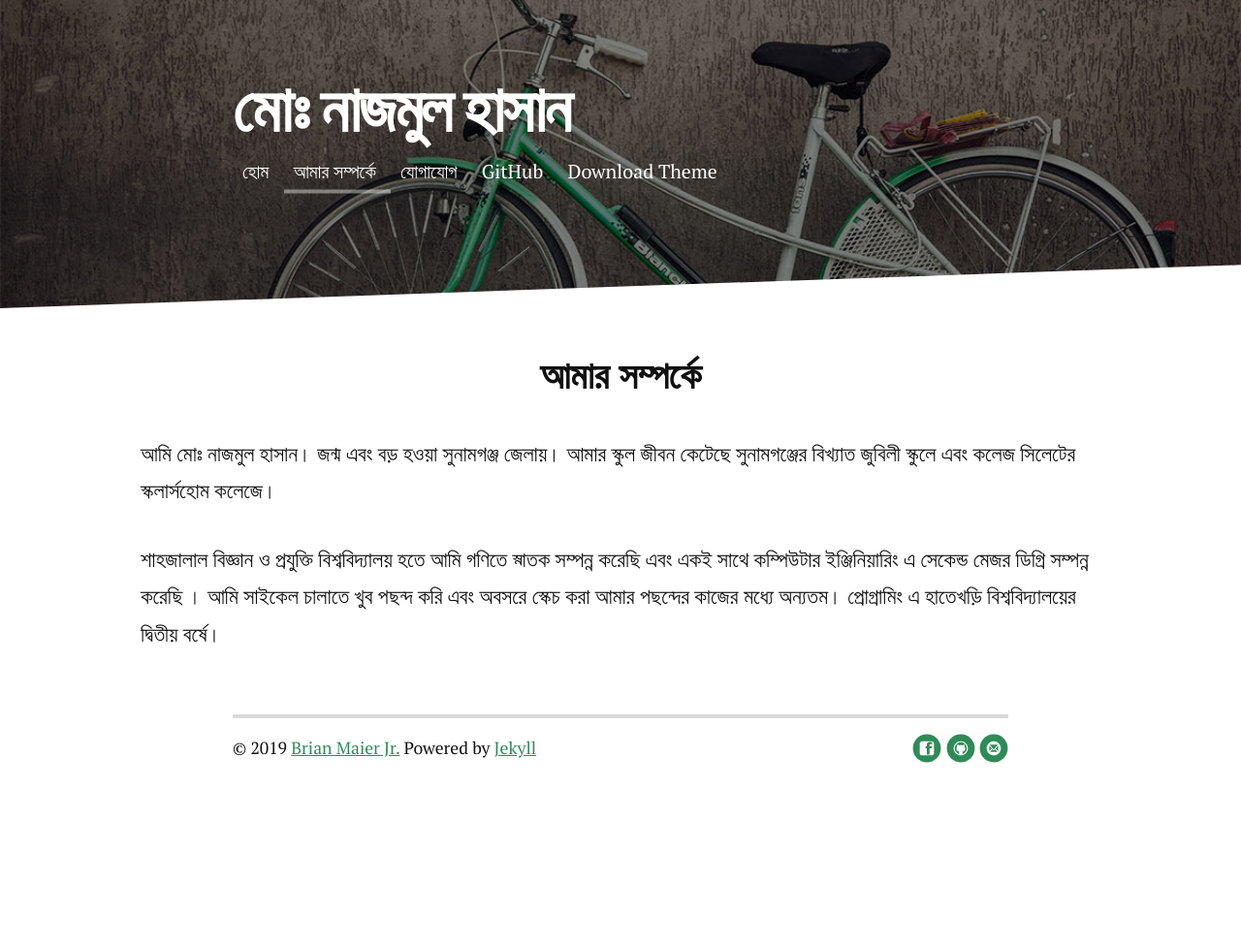
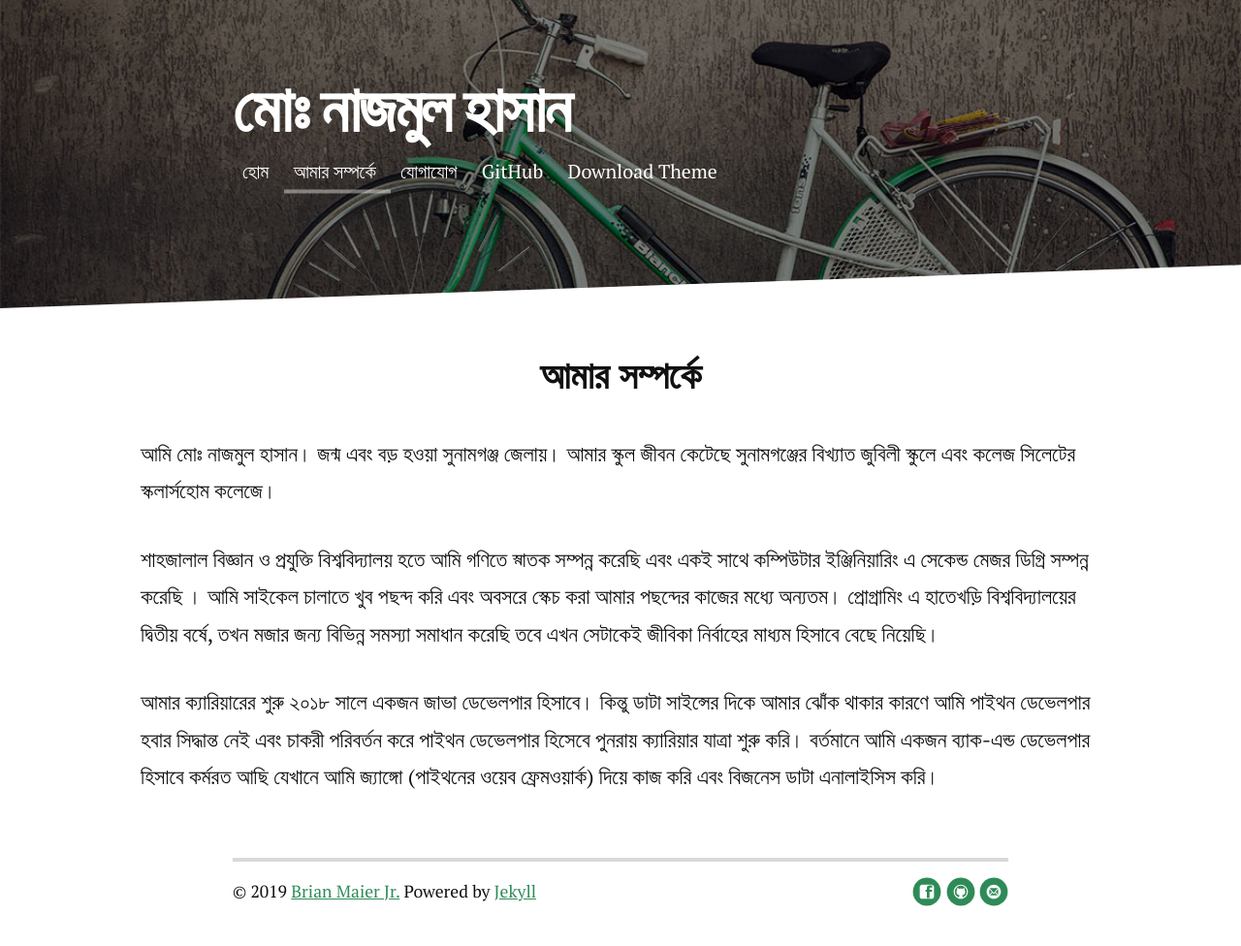
Before and after one commit to farhapartex/farhapartex.github.io, a Jekyll site: the page built from about.md, in a window 1280 px wide. Shown: the whole page at 97% size. Built offline with Jekyll 4.4.1, drawn with Linux system fonts in a browser that asks for light colours; nearby versions of some CDN libraries; before the commit the page ends 900 px from its top, so only the background shows below that.

Commit message:
Update from Forestry.io farhapartex@gmail.com updated about.md

```diff
--- a/about.md
+++ b/about.md
@@ -7,4 +7,6 @@ title: আমার সম্পর্কে
 
 আমি মোঃ নাজমুল হাসান। জন্ম এবং বড় হওয়া সুনামগঞ্জ জেলায়। আমার স্কুল জীবন কেটেছে সুনামগঞ্জের বিখ্যাত জুবিলী স্কুলে এবং কলেজ সিলেটের স্কলার্সহোম কলেজে।
 
-শাহজালাল বিজ্ঞান ও প্রযুক্তি বিশ্ববিদ্যালয় হতে আমি গণিতে স্নাতক সম্পন্ন করেছি এবং একই সাথে কম্পিউটার ইঞ্জিনিয়ারিং এ সেকেন্ড মেজর ডিগ্রি সম্পন্ন করেছি । আমি সাইকেল চালাতে খুব পছন্দ করি এবং অবসরে স্কেচ করা আমার পছন্দের কাজের মধ্যে অন্যতম। প্রোগ্রামিং এ হাতেখড়ি বিশ্ববিদ্যালয়ের দ্বিতীয় বর্ষে।
+শাহজালাল বিজ্ঞান ও প্রযুক্তি বিশ্ববিদ্যালয় হতে আমি গণিতে স্নাতক সম্পন্ন করেছি এবং একই সাথে কম্পিউটার ইঞ্জিনিয়ারিং এ সেকেন্ড মেজর ডিগ্রি সম্পন্ন করেছি । আমি সাইকেল চালাতে খুব পছন্দ করি এবং অবসরে স্কেচ করা আমার পছন্দের কাজের মধ্যে অন্যতম। প্রোগ্রামিং এ হাতেখড়ি বিশ্ববিদ্যালয়ের দ্বিতীয় বর্ষে, তখন মজার জন্য বিভিন্ন সমস্যা সমাধান করেছি তবে এখন সেটাকেই জীবিকা নির্বাহের মাধ্যম হিসাবে বেছে নিয়েছি।
+
+আমার ক্যারিয়ারের শুরু ২০১৮ সালে একজন জাভা ডেভেলপার হিসাবে। কিন্তু ডাটা সাইন্সের দিকে আমার ঝোঁক থাকার কারণে আমি পাইথন ডেভেলপার হবার সিদ্ধান্ত নেই এবং চাকরী পরিবর্তন করে পাইথন ডেভেলপার হিসেবে পুনরায় ক্যারিয়ার যাত্রা শুরু করি।  বর্তমানে আমি একজন ব্যাক-এন্ড ডেভেলপার হিসাবে কর্মরত আছি যেখানে আমি জ্যাঙ্গো (পাইথনের ওয়েব ফ্রেমওয়ার্ক) দিয়ে কাজ করি এবং বিজনেস ডাটা এনালাইসিস করি।
```
